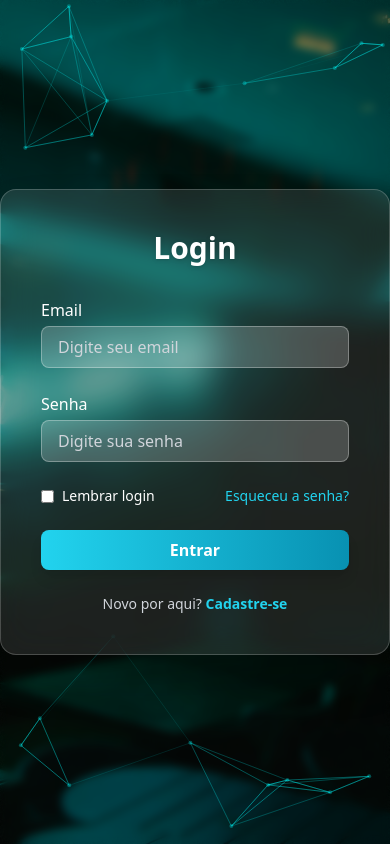
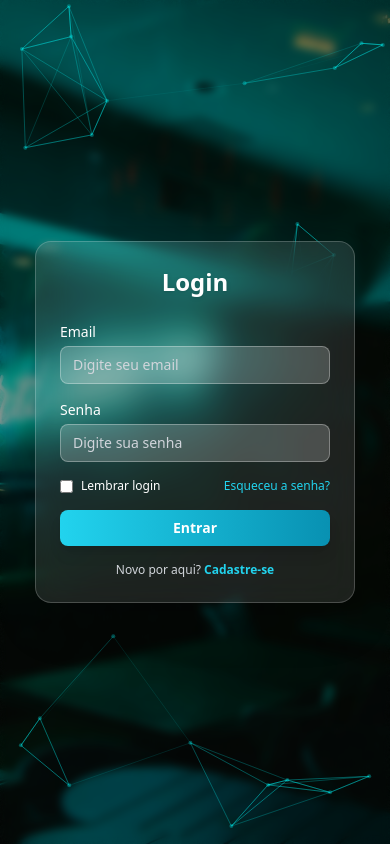
Before and after one commit to guidev1911/ChatAliveReact, a React (Create React App) app: page / in a window 390 px wide. Built offline with nearby package versions, Linux system fonts and the light colour scheme.

Commit message:
menu retratil para mobile

```diff
--- a/src/pages/login.jsx
+++ b/src/pages/login.jsx
@@ -63,7 +63,7 @@ export default function Login() {
 
 return (
   <div
-    className="min-h-screen flex items-center justify-center relative bg-cover bg-center"
+    className="h-safe pt-safe-top pb-safe-bottom flex items-center justify-center relative bg-cover bg-center"
     style={{
       backgroundImage: `url(${bgImage})`,
     }}
@@ -75,14 +75,15 @@ return (
       initial={{ opacity: 0, scale: 0.9 }}
       animate={{ opacity: 1, scale: 1 }}
       transition={{ duration: 0.6 }}
-      className="relative z-10 bg-white bg-opacity-10 backdrop-blur-lg rounded-2xl shadow-2xl p-10 max-w-md w-full border border-white/20"
+      className="relative z-10 bg-white bg-opacity-10 backdrop-blur-lg rounded-2xl shadow-2xl
+                p-6 sm:p-10 max-w-xs sm:max-w-md w-full border border-white/20"
     >
       {formMode === "login" ? (
         <>
-          <h2 className="text-3xl font-bold text-white text-center mb-8 drop-shadow">
+          <h2 className="text-2xl sm:text-3xl font-bold text-white text-center mb-6 sm:mb-8 drop-shadow">
             Login
           </h2>
-          <form onSubmit={handleSubmit} className="space-y-6">
+          <form onSubmit={handleSubmit} className="space-y-4 sm:space-y-6 text-sm sm:text-base">
             <div>
               <label htmlFor="email" className="block text-white mb-1 font-medium">
                 Email
@@ -94,7 +95,8 @@ return (
                 value={email}
                 onChange={(e) => setEmail(e.target.value)}
                 placeholder="Digite seu email"
-                className="w-full px-4 py-2 rounded-lg bg-white/20 text-white placeholder-gray-300 border border-white/30 focus:outline-none focus:ring-2 focus:ring-cyan-400"
+                className="w-full px-3 py-2 rounded-lg bg-white/20 text-white placeholder-gray-300 border border-white/30
+                          focus:outline-none focus:ring-2 focus:ring-cyan-400 text-sm sm:text-base"
               />
             </div>
 
@@ -109,11 +111,12 @@ return (
                 value={password}
                 onChange={(e) => setPassword(e.target.value)}
                 placeholder="Digite sua senha"
-                className="w-full px-4 py-2 rounded-lg bg-white/20 text-white placeholder-gray-300 border border-white/30 focus:outline-none focus:ring-2 focus:ring-cyan-400"
+                className="w-full px-3 py-2 rounded-lg bg-white/20 text-white placeholder-gray-300 border border-white/30
+                          focus:outline-none focus:ring-2 focus:ring-cyan-400 text-sm sm:text-base"
               />
             </div>
 
-            <div className="flex items-center justify-between text-sm text-white">
+            <div className="flex items-center justify-between text-xs sm:text-sm text-white">
               <label className="flex items-center space-x-2">
                 <input
                   type="checkbox"
@@ -126,24 +129,25 @@ return (
               <button
                 type="button"
                 onClick={() => setFormMode("recover")}
-                className="text-cyan-400 hover:underline"
+                className="text-cyan-400 hover:underline text-xs sm:text-sm"
               >
                 Esqueceu a senha?
               </button>
             </div>
 
-            {error && <p className="text-red-500 text-sm font-semibold">{error}</p>}
+            {error && <p className="text-red-500 text-xs sm:text-sm font-semibold">{error}</p>}
 
             <button
               type="submit"
               disabled={loading}
-              className="w-full py-2 bg-gradient-to-r from-cyan-400 to-cyan-600 hover:from-cyan-700 hover:to-cyan-500 text-white font-bold rounded-lg transition-all duration-300 disabled:opacity-50 shadow-lg"
+              className="w-full py-2 text-sm sm:text-base bg-gradient-to-r from-cyan-400 to-cyan-600
+                        hover:from-cyan-700 hover:to-cyan-500 text-white font-bold rounded-lg transition-all duration-300 disabled:opacity-50 shadow-lg"
             >
               {loading ? "Entrando..." : "Entrar"}
             </button>
           </form>
 
-          <p className="text-center text-gray-300 text-sm mt-6">
+          <p className="text-center text-gray-300 text-xs sm:text-sm mt-4 sm:mt-6">
             Novo por aqui?{" "}
             <button
               type="button"
--- a/src/pages/main.jsx
+++ b/src/pages/main.jsx
@@ -1,5 +1,5 @@
 import React, { useEffect, useState } from "react";
-import { GearIcon, PersonIcon } from "@radix-ui/react-icons";
+import { GearIcon, PersonIcon, DotsHorizontalIcon } from "@radix-ui/react-icons"; // Importei DotsHorizontalIcon
 import EditProfileModal from "../components/EditProfileModal";
 
 export default function Main() {
@@ -7,6 +7,7 @@ export default function Main() {
   const [loading, setLoading] = useState(true);
   const [error, setError] = useState(null);
   const [isModalOpen, setIsModalOpen] = useState(false);
+  const [sidebarOpen, setSidebarOpen] = useState(false);
 
   const backendUrl = "http://192.168.0.11:8080";
 
@@ -57,9 +58,34 @@ export default function Main() {
   }
 
   return (
-    <div className="min-h-screen flex bg-[#0f4c5c] text-gray-100">
+    <div className="min-h-screen flex bg-[#0f4c5c] text-gray-100 relative">
+      {/* Botão para abrir/fechar sidebar no mobile */}
+      <button
+        onClick={() => setSidebarOpen((open) => !open)}
+        className="md:hidden fixed top-4 left-4 z-50 bg-[#083344] p-2 rounded-md text-cyan-400 hover:text-cyan-300 shadow-lg"
+        aria-label="Abrir menu lateral"
+      >
+        <DotsHorizontalIcon className="w-6 h-6" />
+      </button>
+
+      {/* Overlay semi-transparente quando sidebar aberta no mobile */}
+      {sidebarOpen && (
+        <div
+          className="fixed inset-0 bg-black bg-opacity-50 z-40 md:hidden"
+          onClick={() => setSidebarOpen(false)}
+          aria-hidden="true"
+        />
+      )}
+
       {/* Sidebar */}
-      <aside className="w-80 bg-[#083344] p-6 flex flex-col border-r border-cyan-700 shadow-lg items-center relative">
+      <aside
+        className={`
+          fixed top-0 left-0 bottom-0 z-50 w-64 bg-[#083344] p-6 flex flex-col border-r border-cyan-700 shadow-lg items-center
+          transform transition-transform duration-300 ease-in-out
+          ${sidebarOpen ? "translate-x-0" : "-translate-x-full"}
+          md:translate-x-0 md:relative md:w-80
+        `}
+      >
         <h1 className="text-3xl font-bold text-cyan-400 mb-10">ChatAlive</h1>
 
         <div className="w-40 h-40 rounded-full overflow-hidden shadow-md mb-4">
@@ -98,7 +124,7 @@ export default function Main() {
       </aside>
 
       {/* Área principal */}
-      <main className="flex-1 p-10 bg-[#0a2a32]">
+      <main className="flex-1 p-10 bg-[#0a2a32] ml-0 md:ml-80">
         <div className="w-full h-full rounded-lg border-2 border-dashed border-cyan-800 flex items-center justify-center text-gray-400">
           Em breve: grupos, mensagens, busca e mais!
         </div>
```
